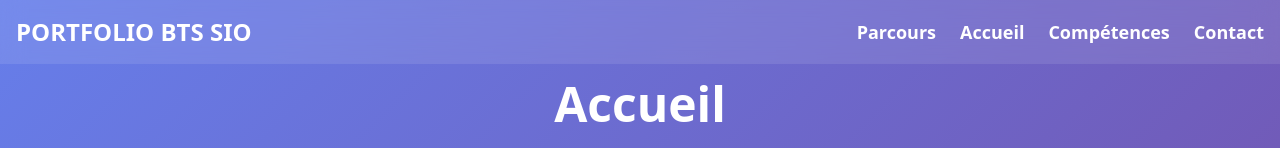
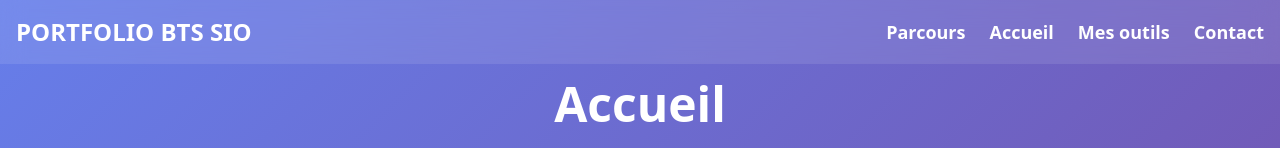
Before and after one commit to Raphalfrr/FINAL, a plain HTML site: page index.html in a window 1280 px wide. Shown: the top 148 px of the page. Drawn offline with nearby package versions, Linux system fonts and the light colour scheme.

Commit message:
Update index.html

```diff
--- a/index.html
+++ b/index.html
@@ -25,7 +25,7 @@
             <ul class="flex space-x-6">
                 <li><a href="Parcours.html" class="text-white text-lg font-semibold hover:underline">Parcours</a></li>
                 <li><a href="index.html" class="text-white text-lg font-semibold hover:underline">Accueil</a></li>
-                <li><a href="Compétences.html" class="text-white text-lg font-semibold hover:underline">Compétences</a></li>
+                <li><a href="Mes outils.html" class="text-white text-lg font-semibold hover:underline">Mes outils</a></li>
                 <li><a href="contact.html" class="text-white text-lg font-semibold hover:underline">Contact</a></li>
             </ul>
         </div>
```
